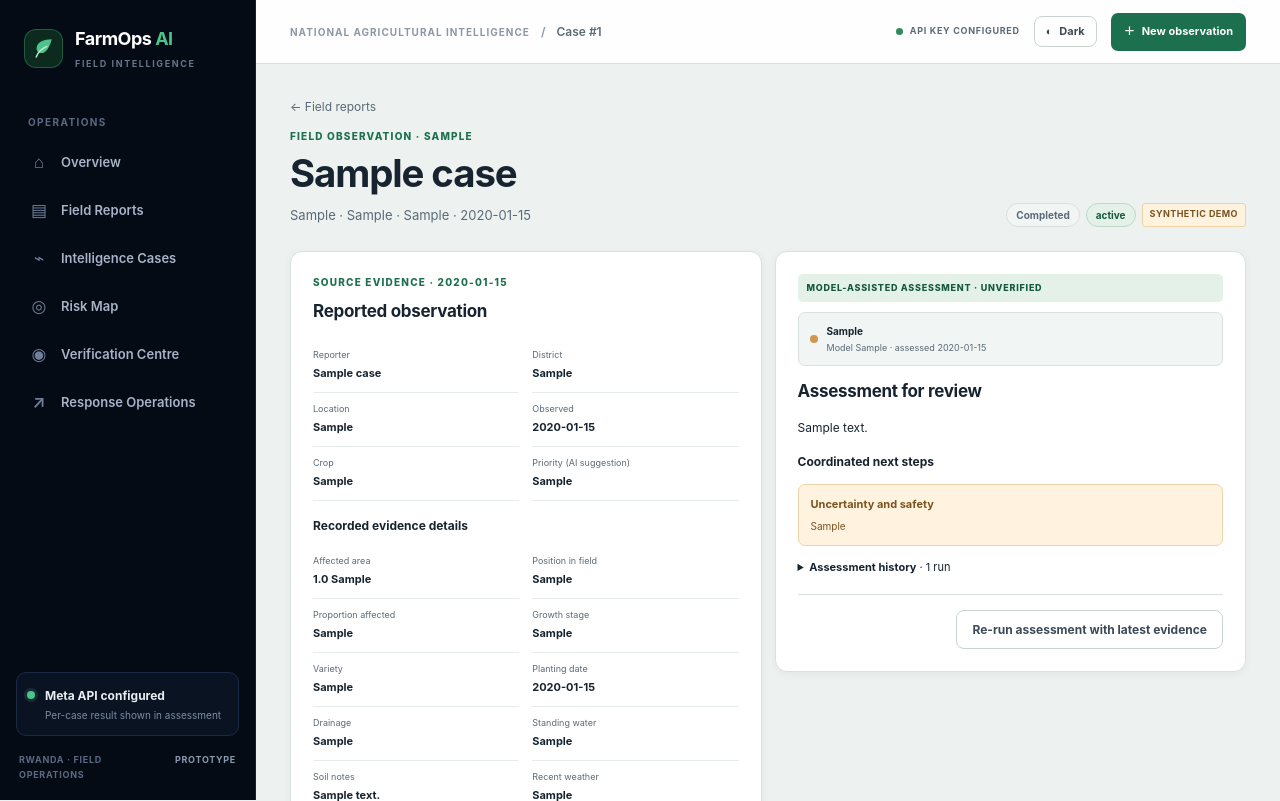
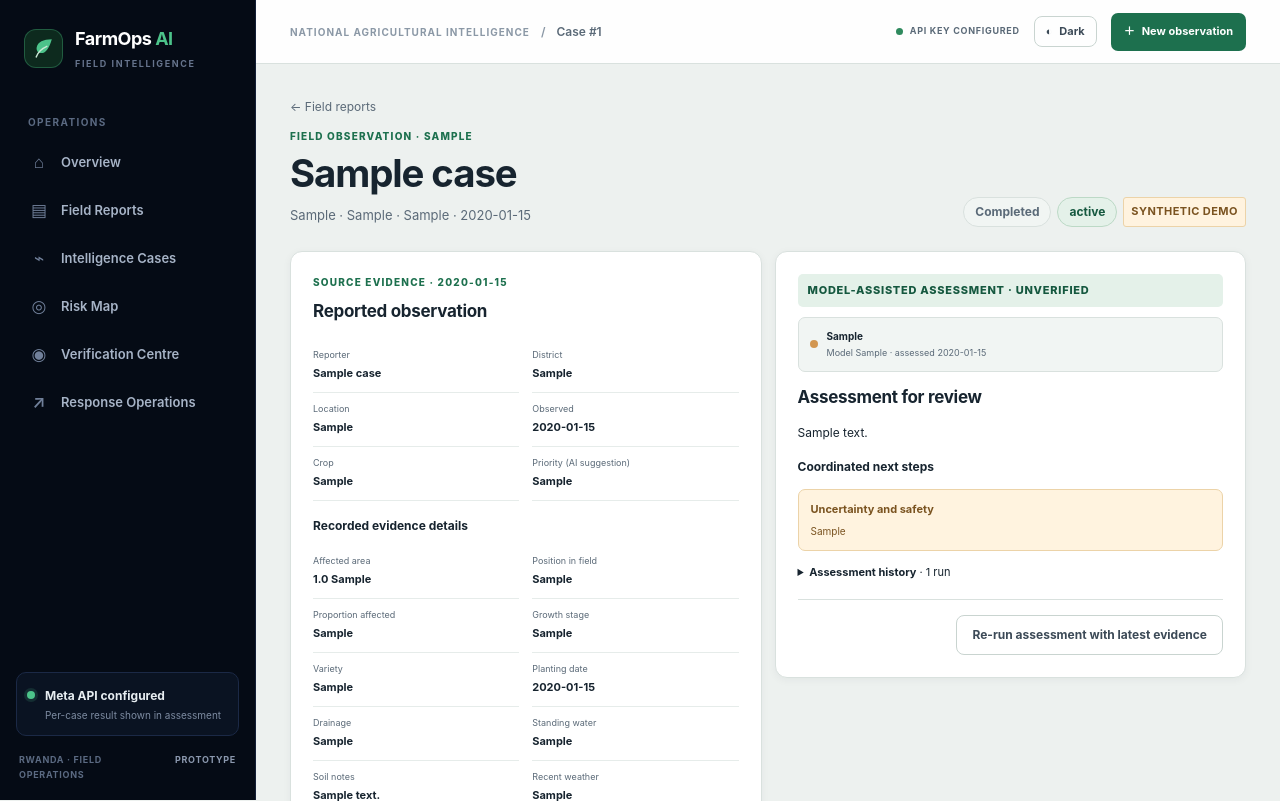
Before and after one commit to ephremdushime/farmops-ai, a Flask app: page /cases/1 in a window 1280 px wide. Shown: the top 801 px of the page. Run offline with Flask 3, Linux system fonts and the light colour scheme; tables that the repository leaves empty hold one stand-in row (values such as "Sample post").

Commit message:
Enlarge badge and banner type for readability

```diff
--- a/static/style.css
+++ b/static/style.css
@@ -193,7 +193,7 @@ a:focus-visible, button:focus-visible, input:focus-visible, select:focus-visible
 .flash { padding: 12px 15px; border: 1px solid var(--line); border-radius: 8px; font-size: 12px; }
 .flash.success { color: var(--tag-green-fg); border-color: var(--tag-green-border); background: var(--tag-green-bg); }
 .flash.error { color: var(--tag-red-fg); border-color: var(--tag-red-border); background: var(--tag-red-bg); }
-.pill { display: inline-flex; align-items: center; min-height: 23px; padding: 3px 9px; border: 1px solid var(--line); border-radius: 99px; color: var(--muted); background: var(--panel-deep); font-size: 10px; font-weight: 650; white-space: nowrap; }
+.pill { display: inline-flex; align-items: center; min-height: 26px; padding: 4px 11px; border: 1px solid var(--line); border-radius: 99px; color: var(--muted); background: var(--panel-deep); font-size: 12px; font-weight: 650; white-space: nowrap; }
 .review-pill { color: var(--tag-green-fg); border-color: var(--tag-green-border); background: var(--tag-green-bg); }
 .empty { padding: 36px 20px; border: 1px dashed var(--btn-s-border); border-radius: 12px; text-align: center; background: var(--panel); }
 .empty h3 { margin: 0 0 6px; font-size: 15px; }
--- a/static/workflow.css
+++ b/static/workflow.css
@@ -30,7 +30,7 @@
 .feed-item p { margin: 5px 0; color: var(--muted); font-size: 11px; line-height: 1.55; }
 .feed-item small { color: var(--muted-light); font-size: 10px; }
 .feed-meta { display: flex; flex-wrap: wrap; gap: 5px; margin-top: 6px; }
-.synthetic-tag { display: inline-flex; align-items: center; padding: 3px 7px; border: 1px solid var(--tag-amber-border); border-radius: 3px; color: var(--tag-amber-fg); background: var(--tag-amber-bg); font-size: 9px; font-weight: 750; letter-spacing: .45px; }
+.synthetic-tag { display: inline-flex; align-items: center; padding: 3px 7px; border: 1px solid var(--tag-amber-border); border-radius: 3px; color: var(--tag-amber-fg); background: var(--tag-amber-bg); font-size: 11px; font-weight: 750; letter-spacing: .45px; }
 .cluster-section { margin-top: 20px; }
 .cluster-section-head { display: flex; align-items: flex-end; justify-content: space-between; gap: 12px; margin-bottom: 11px; }
 .cluster-section-head h2 { margin: 0; font-size: 16px; }
@@ -41,7 +41,7 @@
 .cluster-card-top { display: flex; align-items: flex-start; justify-content: space-between; gap: 8px; }
 .cluster-card-top h3 { margin: 0; font-size: 13px; font-weight: 680; }
 .cluster-card-top p { margin: 4px 0 0; color: var(--muted); font-size: 10px; }
-.signal-pill { display: inline-flex; align-items: center; padding: 5px 8px; border: 1px solid var(--tag-amber-border); border-radius: 99px; color: var(--tag-amber-fg); background: var(--tag-amber-bg); font-size: 9px; font-weight: 680; white-space: nowrap; font-variant-numeric: tabular-nums; }
+.signal-pill { display: inline-flex; align-items: center; padding: 5px 8px; border: 1px solid var(--tag-amber-border); border-radius: 99px; color: var(--tag-amber-fg); background: var(--tag-amber-bg); font-size: 11px; font-weight: 680; white-space: nowrap; font-variant-numeric: tabular-nums; }
 .cluster-metrics { display: flex; flex-wrap: wrap; gap: 6px; margin: 12px 0 8px; }
 .cluster-metrics span { padding: 6px 9px; border-radius: 5px; color: var(--muted); background: var(--panel-deep); font-size: 9px; font-variant-numeric: tabular-nums; }
 .cluster-metrics strong { color: var(--ink); }
@@ -179,7 +179,7 @@ a.stat:hover { border-color: var(--input-focus); }
 .evidence-quality p { margin: 4px 0 0; color: var(--muted); font-size: 10px; }
 .detail-grid h3, .panel h3 { margin: 15px 0 7px; font-size: 12px; font-weight: 700; }
 .plan-panel > p:not(.eyebrow) { color: var(--ink); font-size: 12px; }
-.plan-panel > .eyebrow { overflow-wrap: anywhere; padding: 7px 9px; border-radius: 5px; color: var(--tag-green-fg); background: var(--tag-green-bg); font-size: 9px; letter-spacing: .75px; }
+.plan-panel > .eyebrow { overflow-wrap: anywhere; padding: 8px 10px; border-radius: 5px; color: var(--tag-green-fg); background: var(--tag-green-bg); font-size: 11px; letter-spacing: .75px; }
 .assessment-list { padding-left: 17px; margin: 7px 0 13px; }
 .assessment-list li { padding: 0 0 5px 2px; color: var(--ink); font-size: 11px; }
 .steps { padding-left: 18px; margin: 12px 0; }
```
